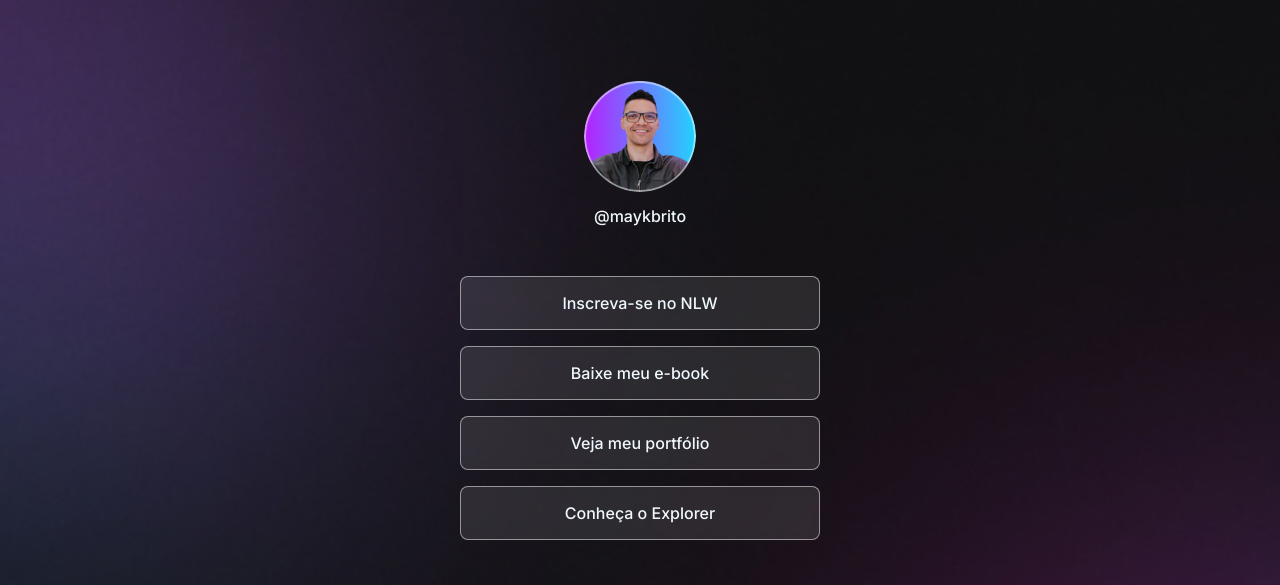
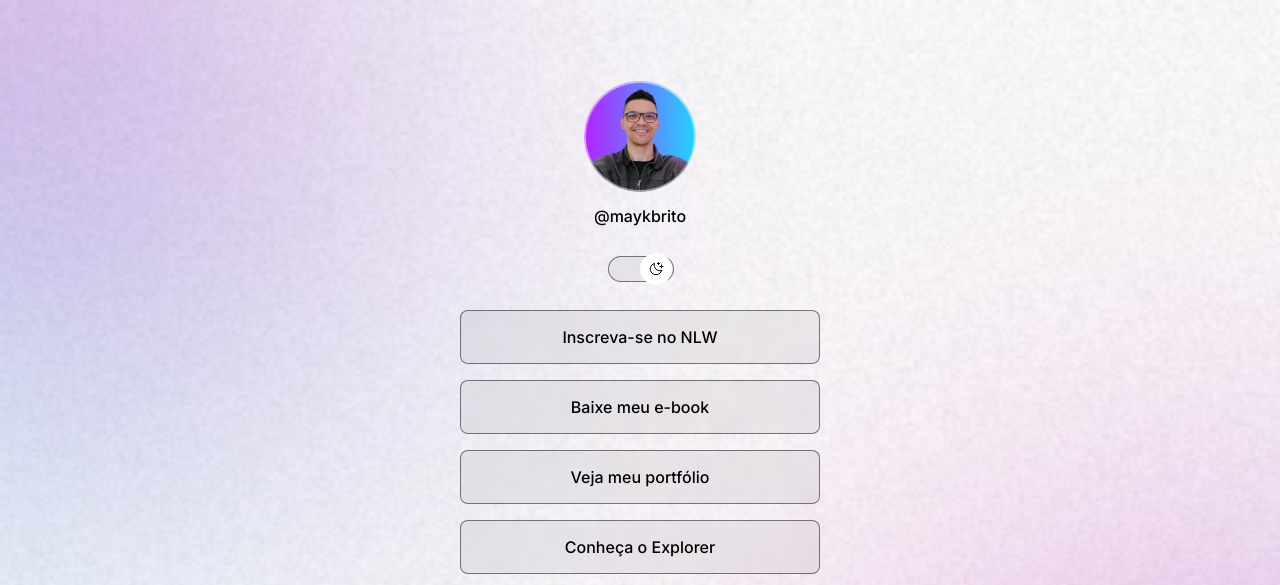
Before and after one commit to jpsbdm/projeto-dev-link, a plain HTML site: page index.html in a window 1280 px wide. Shown: the top 585 px of the page. Drawn offline with nearby package versions, Linux system fonts and the light colour scheme.

Commit message:
finish html and css

```diff
--- a/index.html
+++ b/index.html
@@ -1,5 +1,5 @@
 <!DOCTYPE html>
-<html lang="en">
+<html lang="en" class = "light">
 <head>
     <meta charset="UTF-8">
     <meta name="viewport" content="width=device-width, initial-scale=1.0">
@@ -16,7 +16,10 @@
             <img src="./assets/avatar.png" alt="">
             <p>@maykbrito</p>
         </div>
-
+        <div id="switch">
+        <button></button>
+        <span></span>
+        </div>
 
         <ul>
             <li><a href="">Inscreva-se no NLW</a></li>
--- a/style.css
+++ b/style.css
@@ -2,11 +2,11 @@
     padding: 0;
     margin: 0;
     font-family: "Inter";
-    color: aliceblue;
+    color: var(--text-color);
 }
 
 body {
-    background: url(./assets/bg-mobile.jpg) no-repeat top center/cover;
+    background: var(--bg-url) no-repeat top center/cover;
 }
 
 .container {
@@ -44,8 +44,8 @@ ul {
 }
 
 ul li a {
-    border: 1px solid rgba(255, 255, 255, 0.5);
-    background-color: rgba(255, 255, 255, 0.1);
+    border: 1px solid var(--stroke-color);
+    background-color: var(--surface-color);
     justify-content: center;
     align-items: center;
     display: flex;
@@ -59,8 +59,8 @@ ul li a {
 }
 
 ul li a:hover {
-    border: 1.5px solid rgba(255, 255, 255, 1);
-    background-color: rgba(255, 255, 255, 0.05);
+    border: 1.5px solid var(--text-color);
+    background-color: var(--hover-color);
 }
 
 #social-links {
@@ -80,7 +80,7 @@ ul li a:hover {
 }
 
 #social-links a:hover {
-    background-color: rgba(255, 255, 255, 0.2);
+    background-color: var(--social-link-hover);
     padding: 16px;
 }
 
@@ -88,3 +88,57 @@ footer {
     text-align: center;
     padding: 24px 0;
 }
+
+:root{
+    --text-color: white;
+        --bg-url: url(./assets/bg-mobile.jpg);
+        --stroke-color:rgba(255, 255, 255, 0.5);
+        --surface-color:rgba(255, 255, 255, 0.05);
+        --hover-color:rgba(255, 255, 255, 0.02);
+        --social-link-hover:rgba(255, 255, 255, 0.1);
+        --bg-button:url(./assets/Sun.svg)
+}
+
+.light {
+    --text-color:black;
+    --bg-url: url(./assets/bg-mobile-light.jpg);
+    --stroke-color:rgba(0, 0, 0, 0.5);
+    --surface-color:rgba(0, 0, 0, 0.05);
+    --hover-color:rgba(0, 0, 0, 0.02);
+    --social-link-hover:rgba(0, 0, 0, 0.1);
+    --bg-button:url(./assets/MoonStars.svg)
+}
+#switch{
+    width: 64px;
+    margin: 4px auto;
+    position: relative;
+
+}
+
+#switch button{
+    width: 32px;
+    height: 32px;
+    background: white var(--bg-button) no-repeat center;
+    border:0;
+    border-radius: 50%;
+    z-index: 1;
+    transform: translateY(-50%);
+    top: 50%;
+    left: 0%;
+    position: absolute;
+}
+#switch span {
+display: block;
+width: 64px;
+height: 24px;
+background: var(--surface-color);
+border: 1px solid var(--stroke-color);
+backdrop-filter: blur(4px);
+-webkit-backdrop-filter: blur(4px);
+border-radius: 9999px;
+z-index: 0
+}
+.light #switch button{
+    right: 0%;
+    left:initial
+}
```
